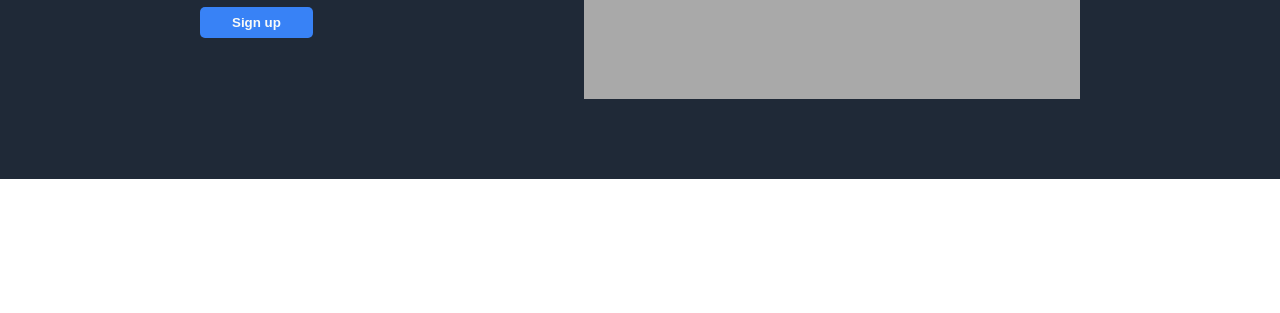
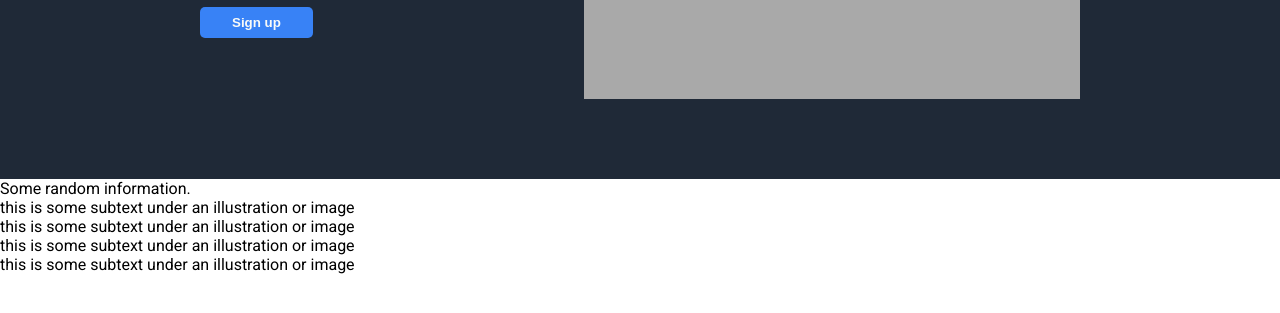
Before and after one commit to cornely06/landing-page, a plain HTML site: page index.html in a window 1280 px wide. Shown: the part 303-616 px from the top of the page. Drawn offline with Linux system fonts and the light colour scheme.

Commit message:
Add html for information section

```diff
--- a/index.html
+++ b/index.html
@@ -31,6 +31,27 @@
       </div>
     </div>
 </div>
+<div class="information">
+  <p class="information-header">Some random information.</p>
+  <div class="cards">
+    <div class="card">
+      <div class="card-img"></div>
+      <p class="card-text">this is some subtext under an illustration or image</p>
+    </div>
+    <div class="card">
+      <div class="card-img"></div>
+      <p class="card-text">this is some subtext under an illustration or image</p>
+    </div>
+    <div class="card">
+      <div class="card-img"></div>
+      <p class="card-text">this is some subtext under an illustration or image</p>
+    </div>
+    <div class="card">
+      <div class="card-img"></div>
+      <p class="card-text">this is some subtext under an illustration or image</p>
+    </div>
+  </div>
+</div>
 
 </body>
 </html>
```
